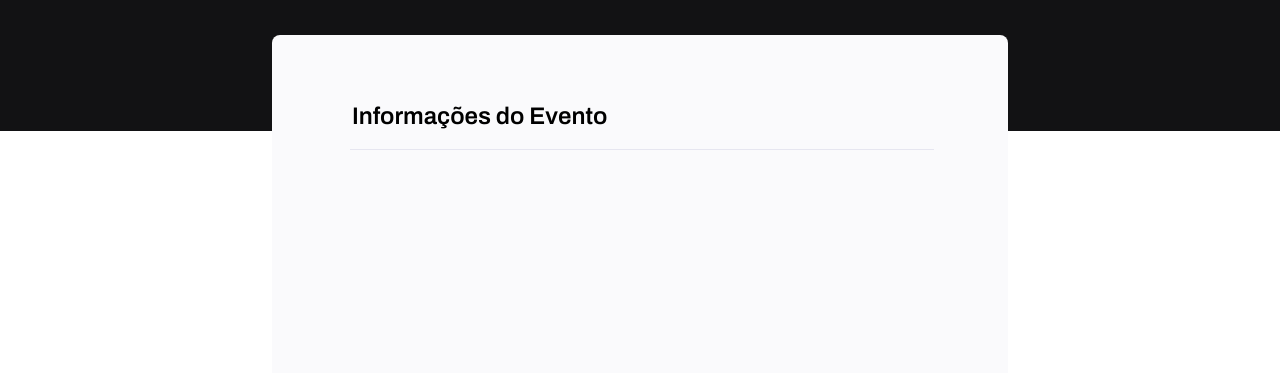
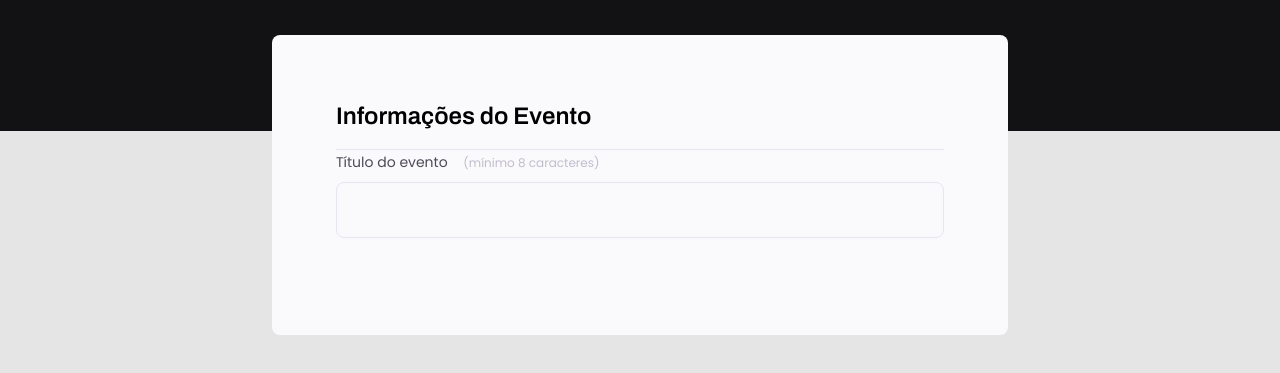
Before and after one commit to ViniciusBruno90/Explorer-05, a plain HTML site: page index.html in a window 1280 px wide. Shown: the part 237-610 px from the top of the page. Drawn offline with Linux system fonts and the light colour scheme.

Commit message:
css/html

```diff
--- a/index.html
+++ b/index.html
@@ -23,6 +23,12 @@
       <form>
         <fieldset>
           <legend>Informações do Evento</legend>
+
+          <div class="input-wrapper">
+            <label for="event-title"
+              >Título do evento <span>(mínimo 8 caracteres)</span></label>
+            <input type="text" id="event-title" />
+          </div>
         </fieldset>
       </form>
     </div>
--- a/style.css
+++ b/style.css
@@ -1,3 +1,9 @@
+* {
+  margin: 0;
+  padding: 0;
+  box-sizing: border-box;
+}
+
 :root {
   --color-h1: white;
   --body-backgroud: #e5e5e5;
@@ -5,11 +11,23 @@
   --color-p: #42d3ff;
   --color-form: #fafafc;
   --border-line: #e6e6f0;
+  --color-label: #4e4958;
+  --color-label-span: #c1bccc;
+  --input-wrapper-input-backgroud: #fafafc;
+  --input-wrapper-input-border: #e6e6f0;
+  --input-wrapper-input-font: #C1BCCC;
+}
+
+body,
+input,
+button,
+select,
+textarea {
+  font-family: "Poppins", sans-serif;
 }
 
 body {
-  font-family: "Poppins", sans-serif;
-  /* color: var(--body-backgroud); */
+  background: var(--body-backgroud);
 }
 
 body::before {
@@ -41,6 +59,8 @@ header h1 {
   font-size: 36px;
   line-height: 42px;
   color: var(--color-h1);
+
+  margin-bottom: 24px;
 }
 
 header p {
@@ -75,3 +95,38 @@ fieldset legend {
   border-bottom: 1px solid var(--border-line);
   padding-bottom: 16px;
 }
+.input-wrapper {
+  display: flex;
+  flex-direction: column;
+}
+
+.input-wrapper label {
+  font-size: 14px;
+  line-height: 24px;
+
+  color: var(--color-label);
+
+  margin-bottom: 8px;
+}
+.input-wrapper label span {
+  margin-left: 12px;
+  font-size: 12px;
+  line-height: 20px;
+
+  color: var(--color-label-span);
+}
+
+.input-wrapper input {
+  background: var(--input-wrapper-input-backgroud);
+
+  border: 1px solid var(--input-wrapper-input-border);
+  border-radius: 8px;
+
+  height: 56px; /* altura*/
+  padding: 0 24px; /*encima e embaixo 0 e laterais 24px*/
+
+  font-size: 16px;
+  line-height: 26px;
+
+  color: var(--input-wrapper-input-font);
+}
```
